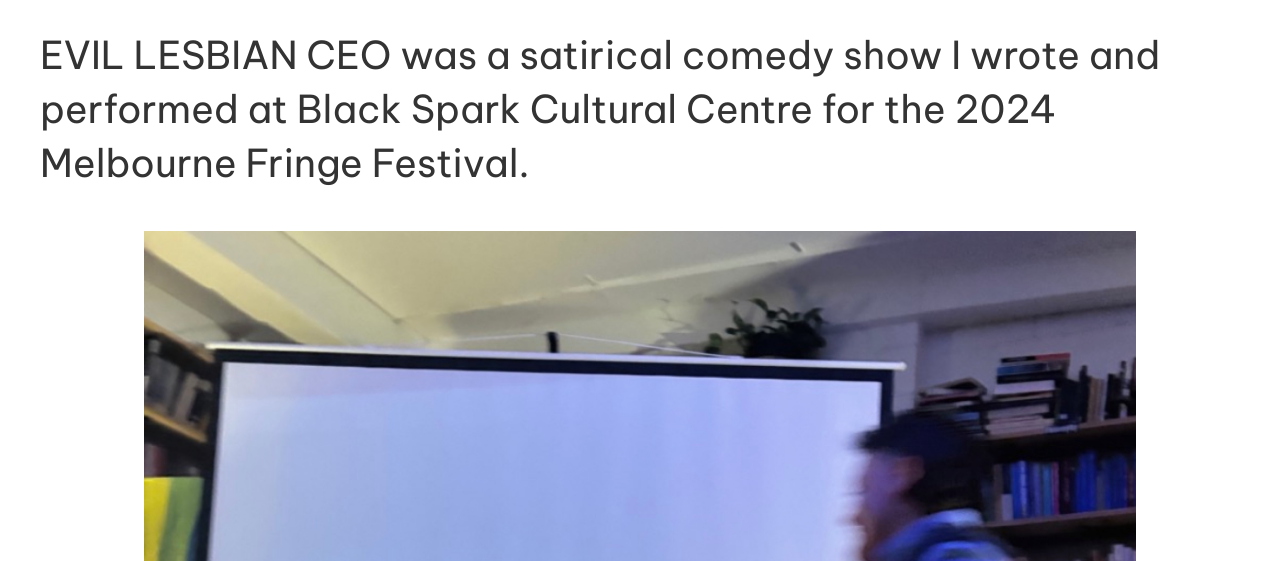
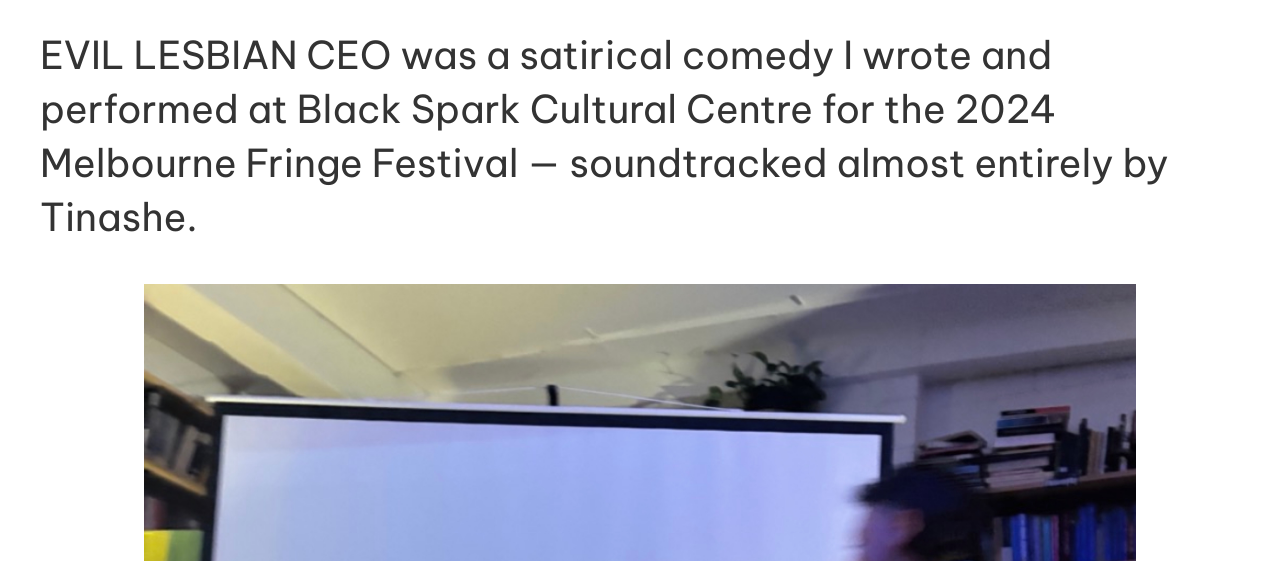
Before and after one commit to soonerz666/website, a plain HTML site: page evil-lesbian-ceo.html in a window 1280 px wide. Shown: the part 239-800 px from the top of the page. Drawn offline with Linux system fonts and the light colour scheme.

Commit message:
intro tinashe

```diff
--- a/evil-lesbian-ceo.html
+++ b/evil-lesbian-ceo.html
@@ -20,7 +20,8 @@
 
   <section class="event-description">
     <p>
-      EVIL LESBIAN CEO was a satirical comedy show I wrote and performed at Black Spark Cultural Centre for the 2024 Melbourne Fringe Festival.
+      EVIL LESBIAN CEO was a satirical comedy I wrote and performed at Black Spark Cultural
+      Centre for the 2024 Melbourne Fringe Festival — soundtracked almost entirely by Tinashe.
     </p>
   </section>
 
```
